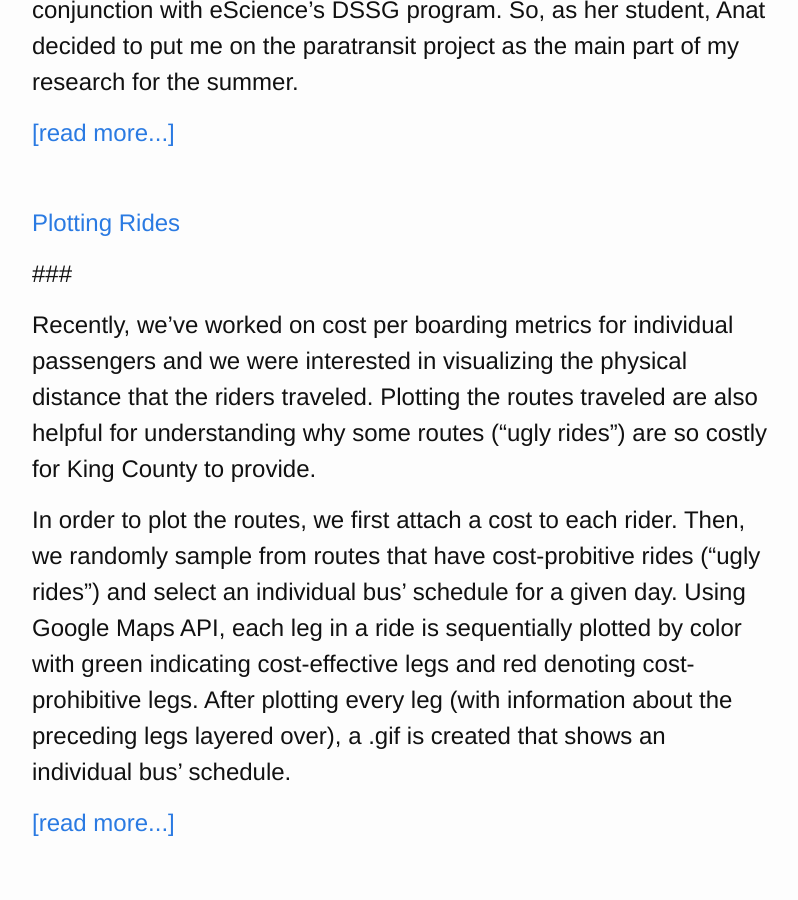
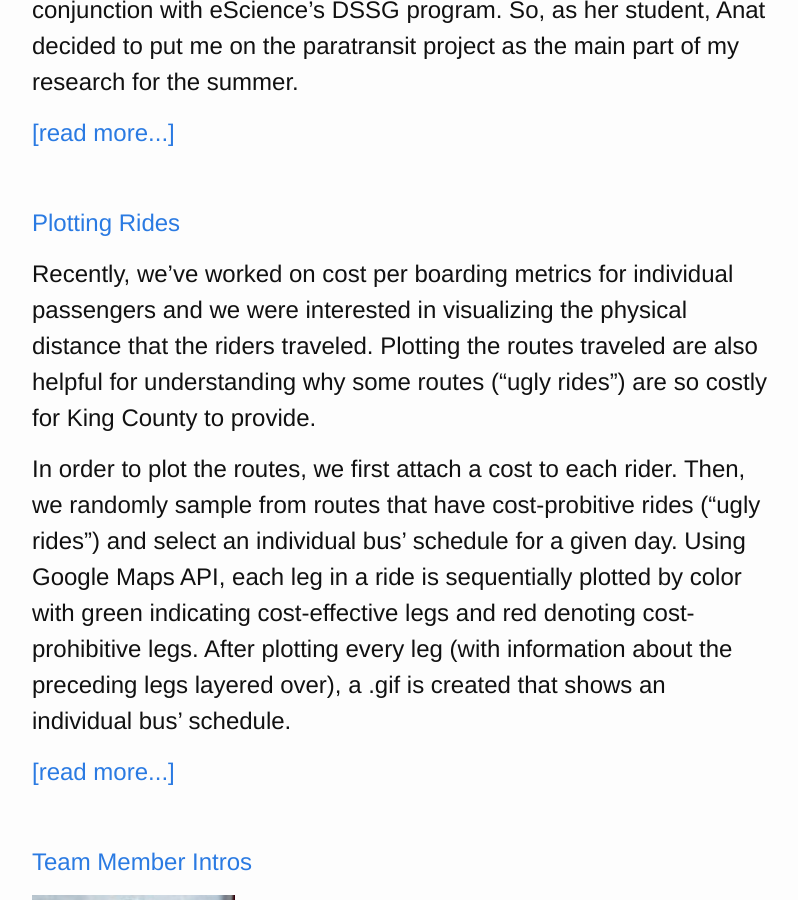
Before and after one commit to DSSG-paratransit/main_repo, a Jekyll site: the page built from index.md, in a window 1280 px wide and 900 px high, scrolled down 1411 px. Shown: the whole window, without its empty margins (238-1036 px from the left). Built offline with Jekyll 4.4.1, drawn with Linux system fonts in a browser that asks for light colours.

Commit message:
lets see if this fixed front page formatting or wrecked it

```diff
--- a/index.md
+++ b/index.md
@@ -12,8 +12,8 @@
       <li>
         <h2 class="post-item">
           <a class="post-link" href="{{ post.url | prepend: site.baseurl }}">{{ post.title }}</a>
-          {{ post.meta }}
-          <p>  {{ post.excerpt }} </p>
+          <p>{{ post.meta }}</p>
+          <article>  {{ post.excerpt }} </article>
           <p>
             {% if post.content contains site.excerpt_separator %}
               <a class="post-readmore" href="{{ post.url | prepend: site.baseurl }}">[read more...]</a>
```
Also changed, not shown: _posts/2015-07-24-Plotting-Rides.md (+0 -2 lines).
